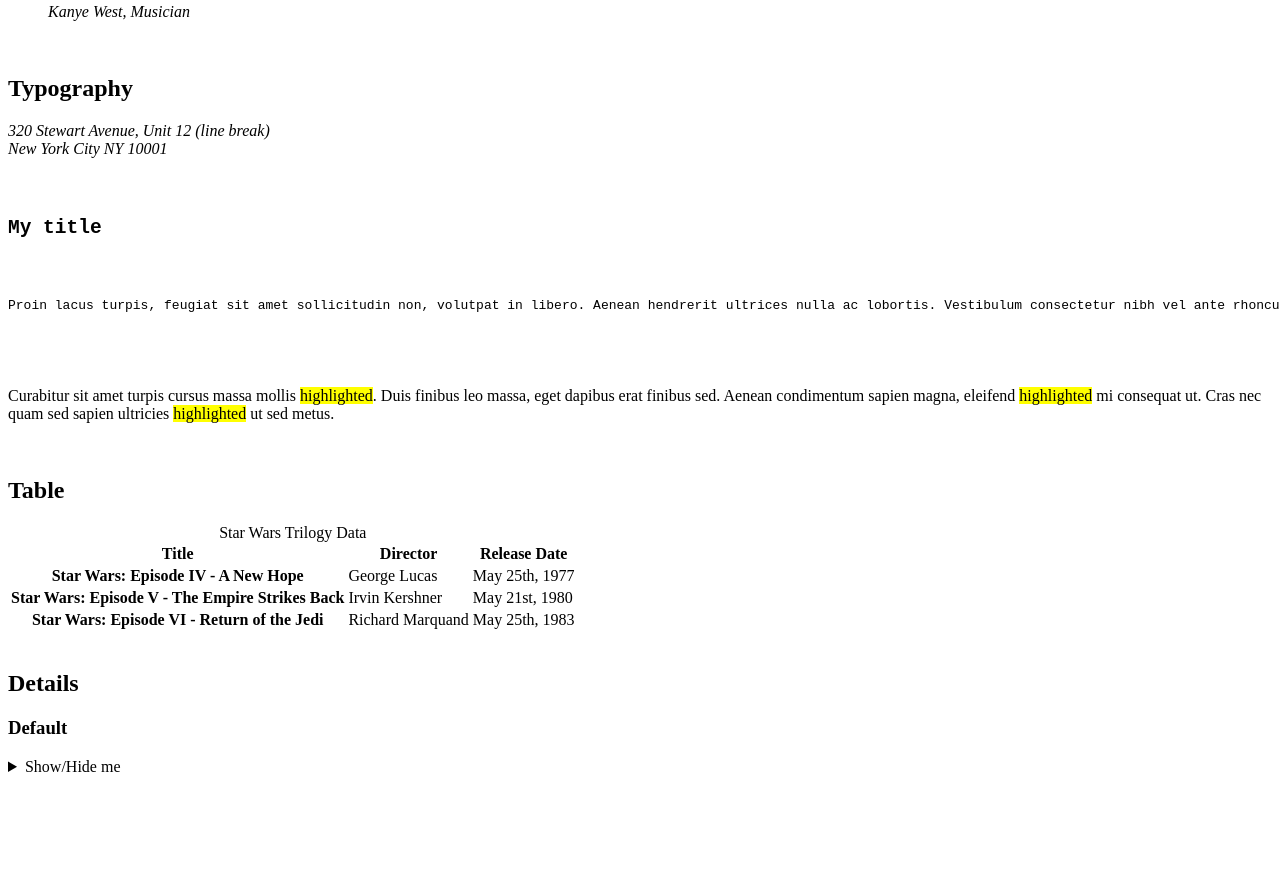
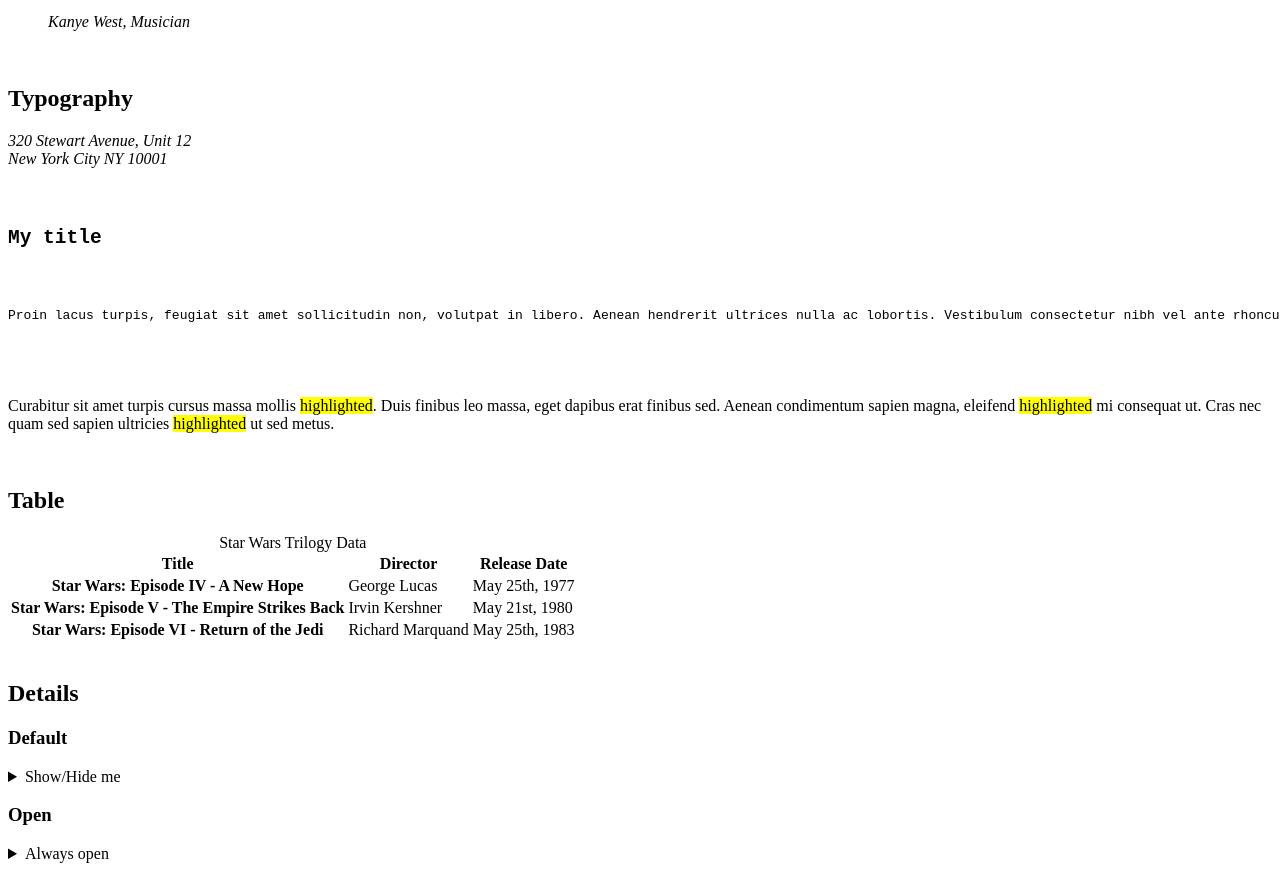
Before and after one commit to fatima9821/holbertonschool-web_front_end, a plain HTML site: page html_advanced/34-styleguide.html in a window 1280 px wide. Shown: the part 1315-2186 px from the top of the page. Before the commit the page ends 2099 px from the top, so only its background shows below. Drawn offline with Linux system fonts and the light colour scheme.

Commit message:
34-styleguide.html

```diff
--- a/html_advanced/34-styleguide.html
+++ b/html_advanced/34-styleguide.html
@@ -66,17 +66,16 @@
 			<section>
 				<header><h2>Horizontal rule</h2></header>
 				<div>
+					<hr>
+				</div>
+			</section>
 			<br>
 			<!-- Blockquotes -->
 			<section>
-                            <header>
-                                <h2>Blockquotes</h2>
-                            </header>
+				<header><h2>Blockquotes</h2></header>
 				<div>
 					<h3>Inline quote</h3>
-                                <q>
-                                    Stay hungry. Stay foolish.
-                                </q>
+					<q>Stay hungry. Stay foolish.</q>
 				</div>
 				<div>
 					<h3>Blockquote</h3>
@@ -90,7 +89,9 @@
 			<!-- Typography -->
 			<section>
 				<header><h2>Typography</h2></header>
-                    <div><address>320 Stewart Avenue, Unit 12 (line break)<br>New York City NY 10001</address></div>
+				<div>
+					<address>320 Stewart Avenue, Unit 12 <br> New York City NY 10001</address>
+				</div>
 				<div>
 					<pre>
 						<code>
@@ -138,15 +139,19 @@
 			<br>
 			<!-- Details -->
 			<section>
-                    <header>
-                        <h2>Details</h2>
-                    </header>
+				<header><h2>Details</h2></header>
 				<div>
 					<h3>Default</h3>
 					<details>
 						<summary>Show/Hide me</summary>
-                            <p>summary: Pellentesque habitant morbi tristique senectus et netus et malesuada fames ac turpis egestas.
-                            </p>
+						<p>Pellentesque habitant morbi tristique senectus et netus et malesuada fames ac turpis egestas.</p>
+					</details>
+				</div>
+				<div>
+					<h3>Open</h3>
+					<details>
+						<summary>Always open</summary>
+						<p>Pellentesque habitant morbi tristique senectus et netus et malesuada fames ac turpis egestas.</p>
 					</details>
 				</div>
 			</section>
```
Lines whose indentation alone changed are shown as unchanged.
